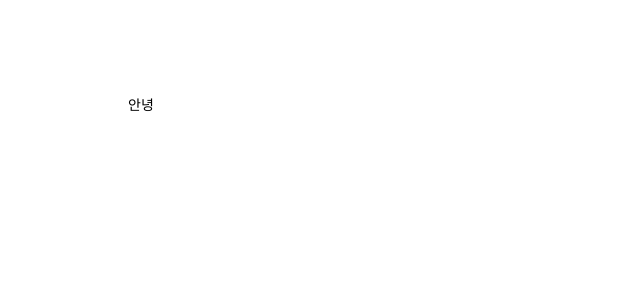
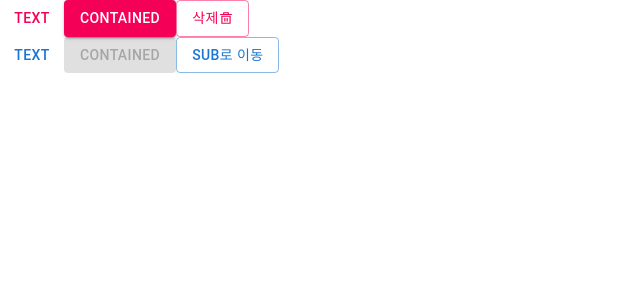
Before and after one commit to Eunji0301/todoapp_02, a Next.js app: page / in a window 1280 px wide. Shown: the top 300 px of the page, without its empty margins (0-640 px from the left). Built offline with nearby package versions, Linux system fonts and the light colour scheme; a web font is replaced by a local one.

Commit message:
테마 커스텀, React Icons

```diff
--- a/package.json
+++ b/package.json
@@ -15,7 +15,8 @@
     "next": "15.1.6",
     "prettier": "^3.4.2",
     "react": "^19.0.0",
-    "react-dom": "^19.0.0"
+    "react-dom": "^19.0.0",
+    "react-icons": "^5.4.0"
   },
   "devDependencies": {
     "@eslint/eslintrc": "^3",
--- a/src/app/globals.css
+++ b/src/app/globals.css
@@ -3,13 +3,74 @@
 @tailwind utilities;
 
 @font-face {
-  font-family: "GmarketSansMedium";
-  src: url("https://cdn.jsdelivr.net/gh/projectnoonnu/noonfonts_2001@1.1/GmarketSansMedium.woff")
-    format("woff");
+  font-family: 'GmarketSansMedium';
+  src: url('https://cdn.jsdelivr.net/gh/projectnoonnu/noonfonts_2001@1.1/GmarketSansMedium.woff')
+    format('woff');
   font-weight: normal;
   font-style: normal;
 }
 
 html > body {
-  font-family: "GmarketSansMedium";
+  font-family: 'GmarketSansMedium';
 }
+/* 노말라이즈 */
+body {
+  margin: 0;
+}
+a {
+  color: inherit;
+  text-decoration: none;
+}
+blockquote,
+dl,
+dd,
+h1,
+h2,
+h3,
+h4,
+h5,
+h6,
+hr,
+figure,
+p,
+pre {
+  margin: 0;
+}
+h1,
+h2,
+h3,
+h4,
+h5,
+h6 {
+  font-size: inherit;
+  font-weight: inherit;
+}
+ol,
+ul {
+  list-style: none;
+  margin: 0;
+  padding: 0;
+}
+img,
+svg,
+video,
+canvas,
+audio,
+iframe,
+embed,
+object {
+  display: block;
+  vertical-align: middle;
+}
+img,
+video {
+  max-width: 100%;
+  height: auto;
+}
+*,
+::before,
+::after {
+  border-width: 0;
+  border-style: solid;
+  border-color: theme('borderColor.DEFAULT', currentColor);
+}
--- a/src/app/page.js
+++ b/src/app/page.js
@@ -1,13 +1,42 @@
-import Image from "next/image";
+'use client';
+import * as React from 'react';
+import Button from '@mui/material/Button';
+import { ThemeProvider } from '@emotion/react';
+import theme from './theme';
+import { RiDeleteBin5Line } from 'react-icons/ri';
 
 export default function Home() {
   return (
     <>
-      <main className="flex min-h-screen flex-col items-center justify-between p-24">
-        <div className="z-10 max-w-5xl w-full items-center justify-between text-sm lg:flex">
-          안녕
+      <ThemeProvider theme={theme}>
+        <div className="tw-flex tw-items-center tw-gap-x-3">
+          <Button variant="text">Text</Button>
+          <Button variant="contained">Contained</Button>
+          <Button
+            variant="outlined"
+            onClick={() => {
+              confirm('삭제함?');
+            }}>
+            삭제
+            <RiDeleteBin5Line />
+          </Button>
         </div>
-      </main>
+      </ThemeProvider>
+      <div className="tw-flex tw-items-center tw-gap-x-3 tw-mt-3">
+        <Button
+          variant="text"
+          onClick={() => {
+            alert('버튼 클릭 됨');
+          }}>
+          Text
+        </Button>
+        <Button variant="contained" disabled>
+          Contained
+        </Button>
+        <Button variant="outlined" href="sub/">
+          sub로 이동
+        </Button>
+      </div>
     </>
   );
 }
--- /dev/null
+++ b/src/app/sub/page.js
@@ -0,0 +1,5 @@
+'use client';
+import * as React from 'react';
+export default function Home() {
+  return <h1>서브페이지</h1>;
+}
--- /dev/null
+++ b/src/app/theme.js
@@ -0,0 +1,13 @@
+import { createTheme } from '@mui/material';
+const theme = createTheme({
+  palette: {
+    type: 'light',
+    primary: {
+      main: '#f50057',
+    },
+    secondary: {
+      main: '#f44336',
+    },
+  },
+});
+export default theme;
```
Also changed, not shown: tailwind.config.mjs (+5 -5 lines), 1 other file (tests, documents, lock files or other folders).
